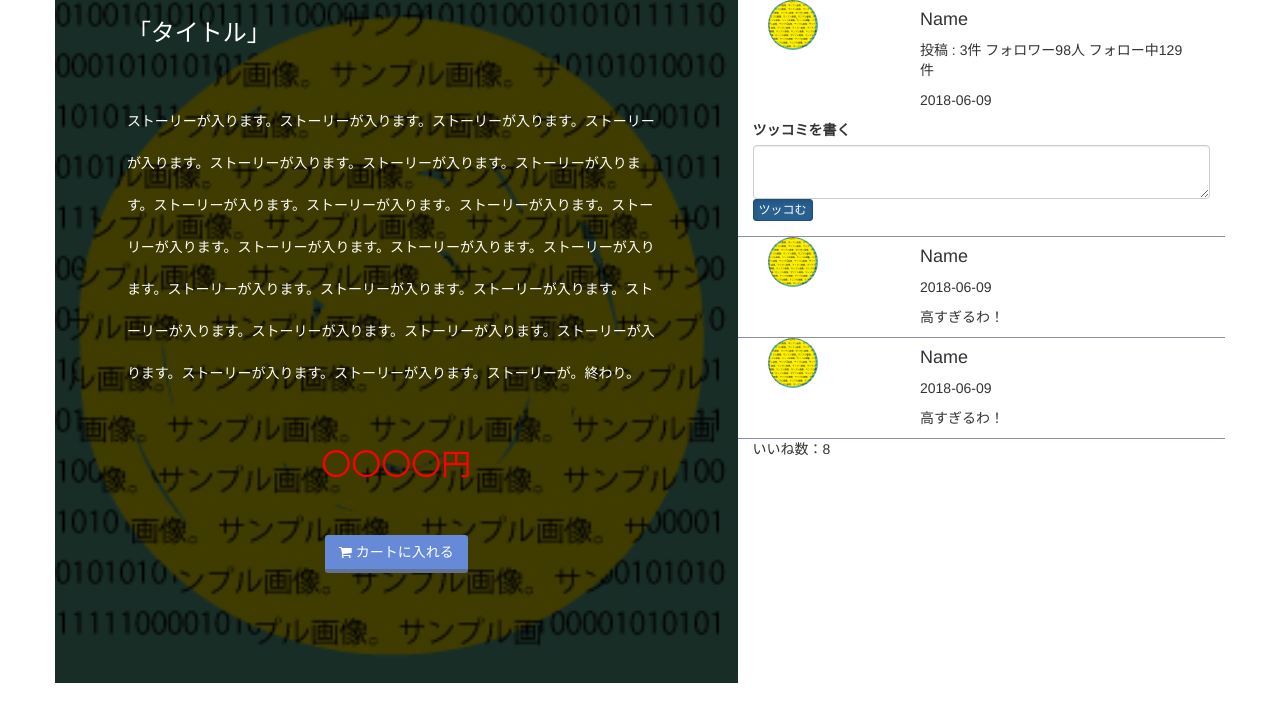
After one commit to sokonishi/mcteam, a PHP site: page /comment_layer.html in a window 1280 px wide. The commit adds this page. Shown: the top 722 px of the page. Run offline with PHP 8.4, Linux system fonts and the light colour scheme.

Commit message:
ヘッダー見た目、コメント画面

```diff
--- a/assets/css/elohssa.css
+++ b/assets/css/elohssa.css
@@ -32,16 +32,39 @@ header {
   z-index: 1;
 }
 
+.navbar {
+  margin-bottom: 0;
+}
+
+@media(min-width:768px) {
+    .navbar-collapse.collapse {
+        display: none !important;
+    }
+}
+
+.navbar-toggler {
+  text-align: right;
+}
+
+.hamburger {
+  margin: 15px;
+}
+
 .background {
   width: 100%;
   margin: 0px;
   padding: 0px;
   background: url(../../img/top_img.jpg);
-  background-position: center center;
+/*  background-position: center center;*/
   background-repeat: no-repeat;
   background-attachment: fixed;
   background-size: 100%;
 }
+
+@media only screen and (max-width: 600px){
+
+  }
+
 
 /*signup.php*/
 .background_signup {
@@ -62,8 +85,9 @@ header {
 }
 
 .card_item {
-  background-color: #fff;
+  background-color: #FFF;
 }
+
 
 .space_timeline {
   height: 600px;
@@ -86,11 +110,11 @@ header {
 }
 
 .card2 {
-  margin-top: 33%;
+  margin-top: calc(100% / 3);
 }
 
 .card3 {
-  margin-top: 66%;
+  margin-top: calc(200% / 3);
 }
 }
 
@@ -108,6 +132,11 @@ header {
 .space_mypage {
   height: 120px;
 }
+
+@media (min-width: 768px){
+.comment_layer_col {
+  margin: 0px;
+}}
 
 .profile_card {
   margin: 0 10%;
@@ -159,3 +188,104 @@ header {
 
 .purchase {
   text-align: center;
+}
+
+/*comment_layer*/
+
+
+/*body {
+  background-color: rgba(0,0,0,.75);
+  position: relative;
+  padding: 0;
+
+}*/
+.whiteBbackground: {
+  position: absolute;
+  bottom: 0;
+  right: 0;
+  display: flex;
+  align-items: center;
+  justify-content: center;
+
+  width: 500px;
+  height: 500px;
+}
+
+/**/
+
+#comment_layer_img {
+  width: 100%;
+  height: auto;
+  padding: 0px;
+  position: relative;
+}
+
+.wrapper {
+  position: absolute;
+  top: 0;
+  left: 0;
+  bottom: 0;
+  right: 0;
+  width: 100%;
+
+}
+
+.wrapper:before {
+  content: "";
+  display: block;
+  padding-top: 100%;
+}
+
+.square {
+  background: rgba(0,0,0,.75);
+  position: absolute;
+  top: 0;
+  left: 0;
+  bottom: 0;
+  right: 0;
+}
+
+.square h3, .square p {
+  color: #fff;
+  margin-bottom: 10%
+}
+
+.square p {
+  line-height: 3;
+}
+
+.square h2 {
+  color: red;
+  text-align: center;
+  margin-bottom: 10%;
+}
+
+.square .purchase_btn_wrapper {
+  text-align: center;
+}
+
+.purchase_btn{
+    display: inline-block;
+    padding: 0.5em 1em;
+    text-decoration: none;
+    background: #668ad8;/*ボタン色*/
+    color: #FFF;
+    border-bottom: solid 4px #627295;
+    border-radius: 3px;
+}
+.purchase_btn:active {/*ボタンを押したとき*/
+    -ms-transform: translateY(4px);
+    -webkit-transform: translateY(4px);
+    transform: translateY(4px);/*下に動く*/
+    border-bottom: none;/*線を消す*/
+}
+
+.profile_img {
+  margin: 0;
+  border-radius: 50px;
+  height: 50px;
+  width: 50px;
+}
+.comment_box {
+  border-bottom: 1px solid #8B8F9F;
+}
--- /dev/null
+++ b/comment_layer.html
@@ -0,0 +1,93 @@
+<!DOCTYPE html>
+<html lang="ja">
+<meta charset="utf-8">
+<head>
+  <title>missyou</title>
+
+  <link rel="stylesheet" type="text/css" href="assets/css/bootstrap.css">
+  <link rel="stylesheet" type="text/css" href="assets/font-awesome/css/font-awesome.css">
+  <link rel="stylesheet" type="text/css" href="assets/css/style.css">
+  <link rel="stylesheet" type="text/css" href="assets/css/elohssa.css">
+</head>
+<body>
+
+<div class="container">
+  <div class="row">
+    <div class="col-xs-offset-1 col-xs-10 col-sm-12 comment_layer_col" style="padding: 0px; background-color: #fff">
+      <div class="col-sm-7" style="padding: 0px;">
+        <img src="img/sample_img.jpg" id="comment_layer_img">
+        <div class="col-sm-7 wrapper" style="padding: 0px;">
+          <div class="square">
+            <div class="col-xs-offset-1 col-xs-10">
+              <h3>「タイトル」</h3>
+              <p>ストーリーが入ります。ストーリーが入ります。ストーリーが入ります。ストーリーが入ります。ストーリーが入ります。ストーリーが入ります。ストーリーが入ります。ストーリーが入ります。ストーリーが入ります。ストーリーが入ります。ストーリーが入ります。ストーリーが入ります。ストーリーが入ります。ストーリーが入ります。ストーリーが入ります。ストーリーが入ります。ストーリーが入ります。ストーリーが入ります。ストーリーが入ります。ストーリーが入ります。ストーリーが入ります。ストーリーが入ります。ストーリーが入ります。ストーリーが。終わり。</p>
+              <h2>〇〇〇〇円</h2>
+              <div class="purchase_btn_wrapper">
+                <a href="purchase.php" class="purchase_btn"><i class="fa fa-shopping-cart" aria-hidden="true"></i> カートに入れる</a>
+              </div>
+            </div>
+          </div>
+        </div>
+      </div>
+
+      <div class="col-sm-5 right_col">
+        <div class="col-xs-4">
+          <img src="img/sample_img.jpg" class="profile_img">
+        </div>
+        <div class="col-xs-8">
+          <h4>Name<!-- <?php echo $users_record['name'] ?> --></h4>
+          <p>投稿 : 3<!-- <?php echo $record_cnt["cnt"]; ?> -->件  フォロワー98人 フォロー中129件</p>
+          <p>2018-06-09<!-- <?php echo $users_record['introduction'] ?> --></p>
+        </div>
+        <div class="row comment_box">
+          <div class="col-xs-12">
+          <form method="POST" action="">
+            <div class="form-group">
+              <label for="comment">ツッコミを書く</label>
+              <textarea class="form-control" rows="2" id="comment"></textarea>
+              <a href="#" class="btn btn-primary btn-xs active" role="button" aria-pressed="true">ツッコむ</a>
+            </div><!-- /form-group -->
+          </form>
+        </div>
+        </div><!-- /row -->
+        <div class="row comment_box">
+          <div class="col-xs-12">
+          <div class="col-xs-4">
+            <img src="img/sample_img.jpg" class="profile_img" >
+          </div>
+          <div class="col-xs-8">
+            <h4>Name<?php echo $comment['name'] ?></h4>
+            <p>2018-06-09</p>
+            <p>高すぎるわ！<?php echo $comment['comment'] ?></p>
+          </div>
+        </div>
+        </div><!-- /row -->
+        <div class="row comment_box">
+          <div class="col-xs-12">
+          <div class="col-xs-4">
+            <img src="img/sample_img.jpg" class="profile_img" >
+          </div>
+          <div class="col-xs-8">
+            <h4>Name<?php echo $comment['name'] ?></h4>
+            <p>2018-06-09</p>
+            <p>高すぎるわ！<?php echo $comment['comment'] ?></p>
+          </div>
+        </div>
+        </div><!-- /row -->
+        <div class="row">
+          <div class="col-xs-12">
+            いいね数：8
+          </div>
+        </div><!-- /row -->
+      </div>
+    </div>
+  </div><!-- /row -->
+</div><!-- /container -->
+
+
+
+<script src="assets/js/jquery-3.1.1.js"></script>
+<script src="assets/js/jquery-migrate-1.4.1.js"></script>
+<script src="assets/js/bootstrap.js"></script>
+</body>
+</html>
--- a/timeline.php
+++ b/timeline.php
@@ -82,7 +82,7 @@
           <div class="card<?php echo $feed_cnt; ?>">
             <a href="comment_timeline.php?feed_id=<?php echo $feed["id"] ?>" class="noline">
               <div class="card_item">
-                <img src="user_profile_img/<?php echo $feed['img_name']; ?>" style="width: 100%">
+                <img src="user_profile_img/<?php echo $feed['img_name']; ?>" width="100%">
                 <h4><?php echo $feed['title']; ?></h4>
                 <p><?php echo $feed['feed']; ?></p>
 
```
Also changed, not shown: header.php (+11 -8 lines), img/sample_img.jpg (added).
